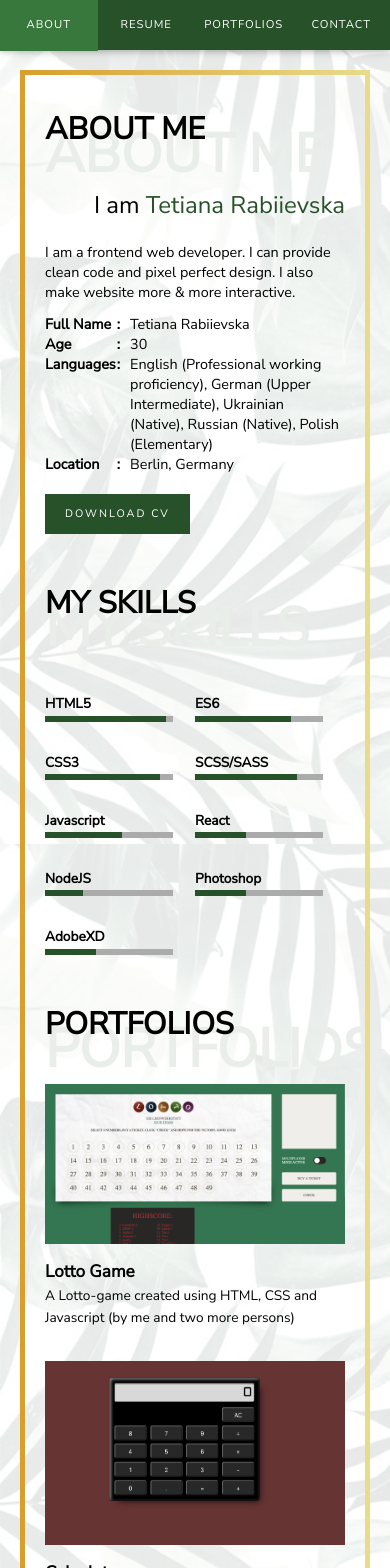
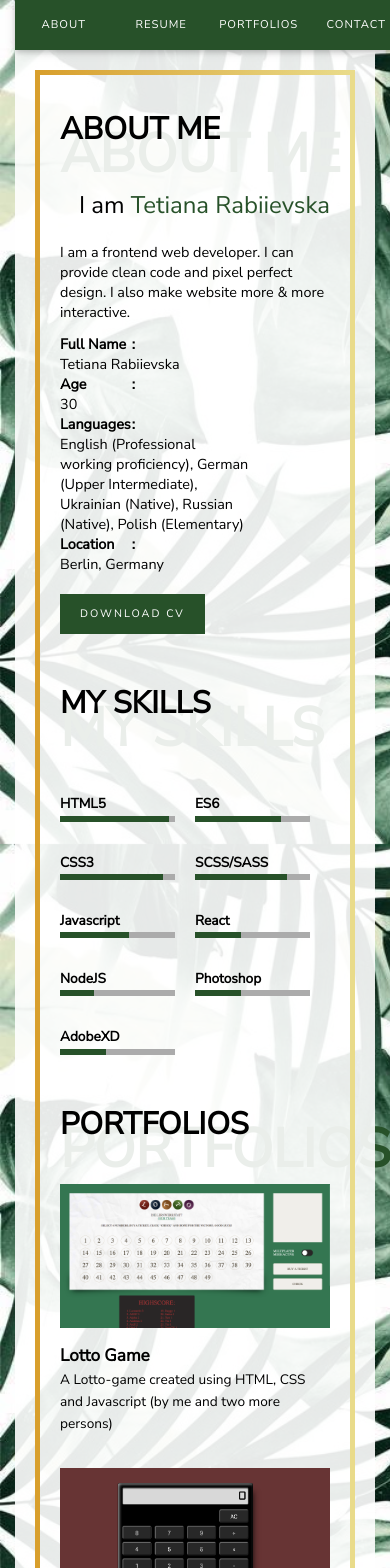
Before and after one commit to atranarta/portfolio, a React (Create React App) app: page / in a window 390 px wide. Shown: the top 1568 px of the page. Built offline with nearby package versions, Linux system fonts and the light colour scheme.

Commit message:
Styling fixes for more beautiful responcive design

```diff
--- a/src/App.css
+++ b/src/App.css
@@ -71,16 +71,8 @@ body {
   font-family: "Nunito Sans", sans-serif;
   margin: 0 auto;
   height: 100%;
-}
-@media (max-width: 1600px) {
-  #wrapper {
-    width: 1100px;
-  }
-}
-@media (max-width: 1170px) {
-  #wrapper {
-    width: 960px;
-  }
+  padding: 0 15px;
+  box-sizing: border-box;
 }
 @media (max-width: 970px) {
   #wrapper {
@@ -187,11 +179,6 @@ body {
   font-weight: 200;
   line-height: 2.5rem;
   outline: none;
-}
-@media (max-width: 970px) {
-  #wrapper aside nav ul li a {
-    line-height: 2.9rem;
-  }
 }
 @media (max-width: 525px) {
   #wrapper aside nav ul li a {
--- a/src/App.scss
+++ b/src/App.scss
@@ -77,14 +77,8 @@ body {
   font-family: "Nunito Sans", sans-serif;
   margin: 0 auto;
   height: 100%;
-
-  @include _1600 {
-    width: 1100px;
-  }
-
-  @include _1170 {
-    width: 960px;
-  }
+  padding: 0 15px;
+  box-sizing: border-box;
 
   @include _970 {
     width: 800px;
@@ -187,10 +181,6 @@ body {
             font-weight: 200;
             line-height: 2.5rem;
             outline: none;
-
-            @include _970 {
-              line-height: 2.9rem;
-            }
 
             @include _525 {
               line-height: 3.4rem;
```
Also changed, not shown: 1 other file (tests, documents, lock files or other folders).
